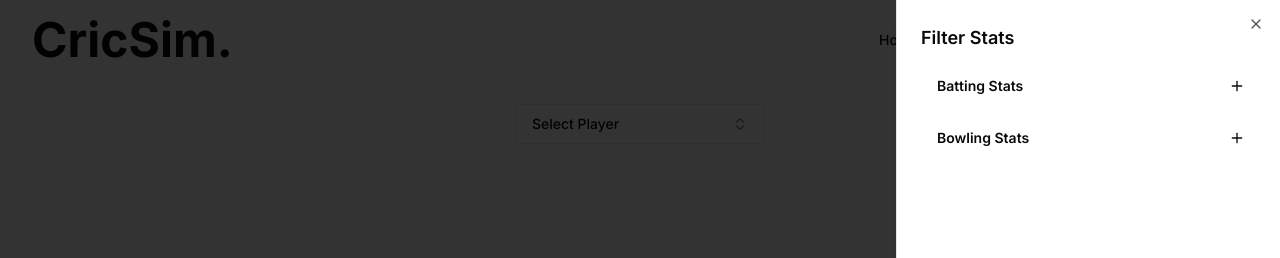
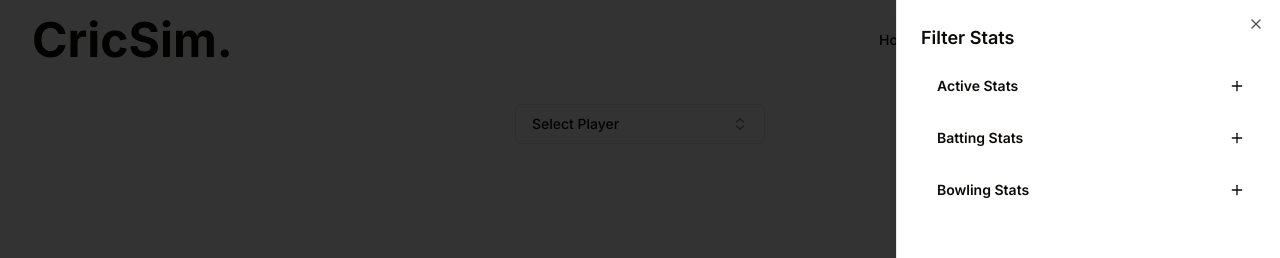
Before and after one commit to nischalmainali21/Major-CricSim-Frontend, a Next.js app: page /comp in a window 1280 px wide. Both pictures are taken after a click on the button "Open Filter". Shown: the top 258 px of the page. Built offline with nearby package versions, Linux system fonts and the light colour scheme.

Commit message:
refactor code CompFilter

```diff
--- /dev/null
+++ b/src/components/CompCollapsibleFilter.jsx
@@ -0,0 +1,52 @@
+import React from "react";
+import { ScrollArea } from "./ui/scroll-area";
+import { Button } from "@/components/ui/button";
+import { Plus } from "lucide-react";
+import {
+  Collapsible,
+  CollapsibleContent,
+  CollapsibleTrigger,
+} from "@/components/ui/collapsible";
+import CompSelectFilter from "./CompSelectFilter";
+const CompCollapsibleFilter = ({
+  filteredStats,
+  selectedFilters,
+  handleFilterChange,
+  title,
+}) => {
+  const [isOpen, setIsOpen] = React.useState(false);
+  return (
+    <Collapsible
+      open={isOpen}
+      onOpenChange={setIsOpen}
+      className="w-[350px] space-y-2"
+    >
+      <div className="flex items-center justify-between space-x-4 px-4">
+        <h4 className="text-sm font-semibold">{title}</h4>
+        <CollapsibleTrigger asChild>
+          <Button variant="ghost" size="sm" className="w-9 p-0">
+            <Plus className="h-4 w-4" />
+            <span className="sr-only">Toggle</span>
+          </Button>
+        </CollapsibleTrigger>
+      </div>
+      <CollapsibleContent className="space-y-2 flex flex-col justify-center ml-6 ">
+        <ScrollArea className="border rounded-sm p-4 h-[430px]">
+          <div className="flex flex-col gap-2">
+            {Object.entries(filteredStats).map(([stat, { LabelName }]) => (
+              <CompSelectFilter
+                key={stat}
+                stat={stat}
+                LabelName={LabelName}
+                selectedFilters={selectedFilters}
+                handleFilterChange={handleFilterChange}
+              />
+            ))}
+          </div>
+        </ScrollArea>
+      </CollapsibleContent>
+    </Collapsible>
+  );
+};
+
+export default CompCollapsibleFilter;
--- a/src/components/CompFilter.jsx
+++ b/src/components/CompFilter.jsx
@@ -2,20 +2,10 @@
 import React from "react";
 import { labeledPlayerStats, battingStats, bowlingStats } from "@/lib/constant";
 import { useSelectedFilters } from "../../context/SelectedFiltersContext";
-import CompSelectFilter from "./CompSelectFilter";
-import { Button } from "@/components/ui/button";
-import {
-  Collapsible,
-  CollapsibleContent,
-  CollapsibleTrigger,
-} from "@/components/ui/collapsible";
-import { Plus } from "lucide-react";
-import { ScrollArea } from "./ui/scroll-area";
+import CompCollapsibleFilter from "./CompCollapsibleFilter";
 
 const CompFilter = () => {
   //holds the currently selected filter
-  const [isOpenBat, setIsOpenBat] = React.useState(false);
-  const [isOpenBowl, setIsOpenBowl] = React.useState(false);
   const { selectedFilters, setSelectedFilters } = useSelectedFilters();
 
   const filteredBattingStats = Object.fromEntries(
@@ -26,6 +16,11 @@ const CompFilter = () => {
   const filteredBowlingStats = Object.fromEntries(
     Object.entries(labeledPlayerStats).filter(([key, _]) =>
       bowlingStats.includes(key)
+    )
+  );
+  const ActiveStats = Object.fromEntries(
+    Object.entries(labeledPlayerStats).filter(([key, _]) =>
+      selectedFilters.includes(key)
     )
   );
 
@@ -47,75 +42,29 @@ const CompFilter = () => {
 
   return (
     <div className="flex flex-col gap-4">
-      {/* batting */}
       <div>
-        <Collapsible
-          open={isOpenBat}
-          onOpenChange={setIsOpenBat}
-          className="w-[350px] space-y-2"
-        >
-          <div className="flex items-center justify-between space-x-4 px-4">
-            <h4 className="text-sm font-semibold">Batting Stats</h4>
-            <CollapsibleTrigger asChild>
-              <Button variant="ghost" size="sm" className="w-9 p-0">
-                <Plus className="h-4 w-4" />
-                <span className="sr-only">Toggle</span>
-              </Button>
-            </CollapsibleTrigger>
-          </div>
-          <CollapsibleContent className="space-y-2 flex flex-col justify-center ml-6 ">
-            <ScrollArea className="border rounded-sm p-4 h-[430px]">
-              <div className="flex flex-col gap-2">
-                {Object.entries(filteredBattingStats).map(
-                  ([stat, { LabelName }]) => (
-                    <CompSelectFilter
-                      key={stat}
-                      stat={stat}
-                      LabelName={LabelName}
+        <CompCollapsibleFilter
+          title="Active Stats"
           selectedFilters={selectedFilters}
           handleFilterChange={handleFilterChange}
+          filteredStats={ActiveStats}
         />
-                  )
-                )}
       </div>
-            </ScrollArea>
-          </CollapsibleContent>
-        </Collapsible>
-      </div>
-      {/* bowling */}
       <div>
-        <Collapsible
-          open={isOpenBowl}
-          onOpenChange={setIsOpenBowl}
-          className="w-[350px] space-y-2"
-        >
-          <div className="flex items-center justify-between space-x-4 px-4">
-            <h4 className="text-sm font-semibold">Bowling Stats</h4>
-            <CollapsibleTrigger asChild>
-              <Button variant="ghost" size="sm" className="w-9 p-0">
-                <Plus className="h-4 w-4" />
-                <span className="sr-only">Toggle</span>
-              </Button>
-            </CollapsibleTrigger>
-          </div>
-          <CollapsibleContent className="space-y-2 flex flex-col justify-center ml-6 ">
-            <ScrollArea className="border rounded-sm p-4 h-[430px]">
-              <div className="flex flex-col gap-2">
-                {Object.entries(filteredBowlingStats).map(
-                  ([stat, { LabelName }]) => (
-                    <CompSelectFilter
-                      key={stat}
-                      stat={stat}
-                      LabelName={LabelName}
+        <CompCollapsibleFilter
+          title="Batting Stats"
           selectedFilters={selectedFilters}
           handleFilterChange={handleFilterChange}
+          filteredStats={filteredBattingStats}
         />
-                  )
-                )}
       </div>
-            </ScrollArea>
-          </CollapsibleContent>
-        </Collapsible>
+      <div>
+        <CompCollapsibleFilter
+          title="Bowling Stats"
+          selectedFilters={selectedFilters}
+          handleFilterChange={handleFilterChange}
+          filteredStats={filteredBowlingStats}
+        />
       </div>
     </div>
   );
```
Lines whose indentation alone changed are shown as unchanged.
